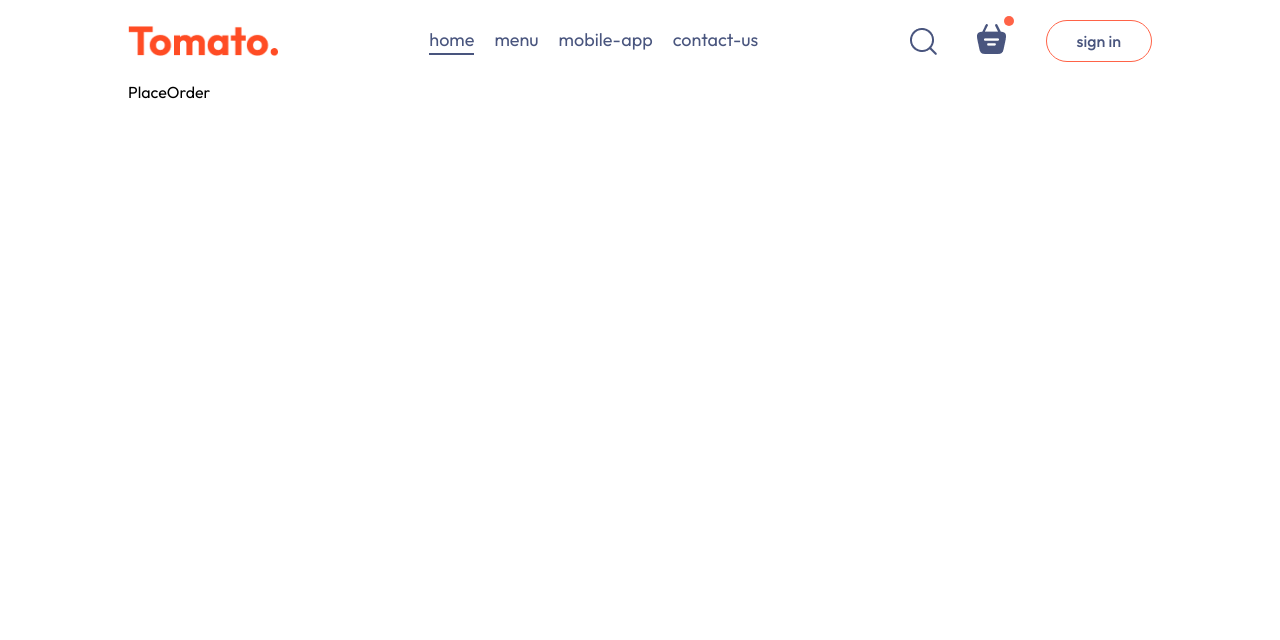
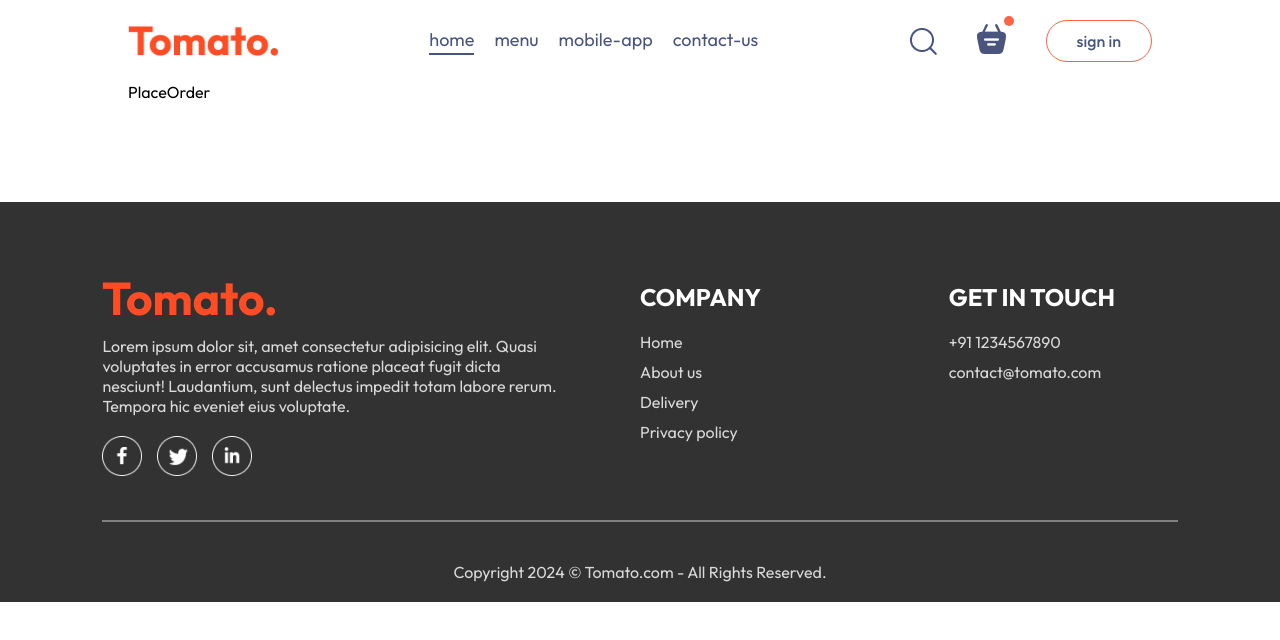
Before and after one commit to wlaurentec/food-delivery-v1, a React (Vite) app: page /order in a window 1280 px wide. Shown: the top 640 px of the page. Built offline with nearby package versions, Linux system fonts and the light colour scheme.

Commit message:
add footer component and styles

```diff
--- a/src/App.jsx
+++ b/src/App.jsx
@@ -3,9 +3,11 @@
 import Home from "./pages/Home/Home";
 import Cart from "./pages/Cart/Cart";
 import PlaceOrder from "./pages/PlaceOrder/PlaceOrder";
+import Footer from "./components/Footer/Footer";
 
 const App = () => {
   return (
+    <>
       <div className="app">
         <NavBar />
         <Routes>
@@ -14,6 +16,8 @@
           <Route path="/order" element={<PlaceOrder />}></Route>
         </Routes>
       </div>
+      <Footer />
+    </>
   );
 };
 
--- /dev/null
+++ b/src/components/Footer/Footer.css
@@ -0,0 +1,48 @@
+.footer {
+  color: #d9d9d9;
+  background-color: #323232;
+  display: flex;
+  flex-direction: column;
+  align-items: center;
+  gap: 20px;
+  padding: 20px 8vw;
+  padding-top: 80px;
+  margin-top: 100px;
+}
+
+.footer-content {
+  width: 100%;
+  display: grid;
+  grid-template-columns: 2fr 1fr 1fr;
+  gap: 80px;
+}
+
+.footer-content-left, .footer-content-center, .footer-content-right {
+  display: flex;
+  flex-direction: column;
+  align-items: start;
+  gap: 20px;
+}
+
+.footer-content-left li, .footer-content-center li, .footer-content-right li {
+  list-style: none;
+  margin-bottom: 10px;
+  cursor: pointer;
+}
+
+.footer-content-center h2, .footer-content-right h2 {
+  color: white;
+}
+
+.footer-social-icons img {
+  width: 40px;
+  margin-right: 15px;
+}
+
+.footer hr {
+  width: 100%;
+  height: 2px;
+  margin: 20px 0;
+  background-color: grey;
+  border: none;
+}
--- /dev/null
+++ b/src/components/Footer/Footer.jsx
@@ -0,0 +1,45 @@
+import "./Footer.css";
+import { assets } from "../../assets/assets";
+const Footer = () => {
+  return (
+    <div className="footer" id="footer">
+      <div className="footer-content">
+        <div className="footer-content-left">
+          <img src={assets.logo} alt="" />
+          <p>
+            Lorem ipsum dolor sit, amet consectetur adipisicing elit. Quasi
+            voluptates in error accusamus ratione placeat fugit dicta nesciunt!
+            Laudantium, sunt delectus impedit totam labore rerum. Tempora hic
+            eveniet eius voluptate.
+          </p>
+          <div className="footer-social-icons">
+            <img src={assets.facebook_icon} alt="" />
+            <img src={assets.twitter_icon} alt="" />
+            <img src={assets.linkedin_icon} alt="" />
+          </div>
+        </div>
+
+        <div className="footer-content-center">
+          <h2>COMPANY</h2>
+          <ul>
+            <li>Home</li>
+            <li>About us</li>
+            <li>Delivery</li>
+            <li>Privacy policy</li>
+          </ul>
+        </div>
+        <div className="footer-content-right">
+          <h2>GET IN TOUCH</h2>
+          <ul>
+            <li>+91 1234567890</li>
+            <li>contact@tomato.com</li>
+          </ul>
+        </div>
+      </div>
+      <hr />
+      <p className="footer-copyright">Copyright 2024 &copy;  Tomato.com - All Rights Reserved.</p>
+    </div>
+  );
+};
+
+export default Footer;
--- a/src/pages/Home/Home.jsx
+++ b/src/pages/Home/Home.jsx
@@ -9,7 +9,6 @@
 
   const [category, setCategory] = useState("All")
 
-
   return (
     <div>
       <Header/>
```
Lines whose indentation alone changed are shown as unchanged.
